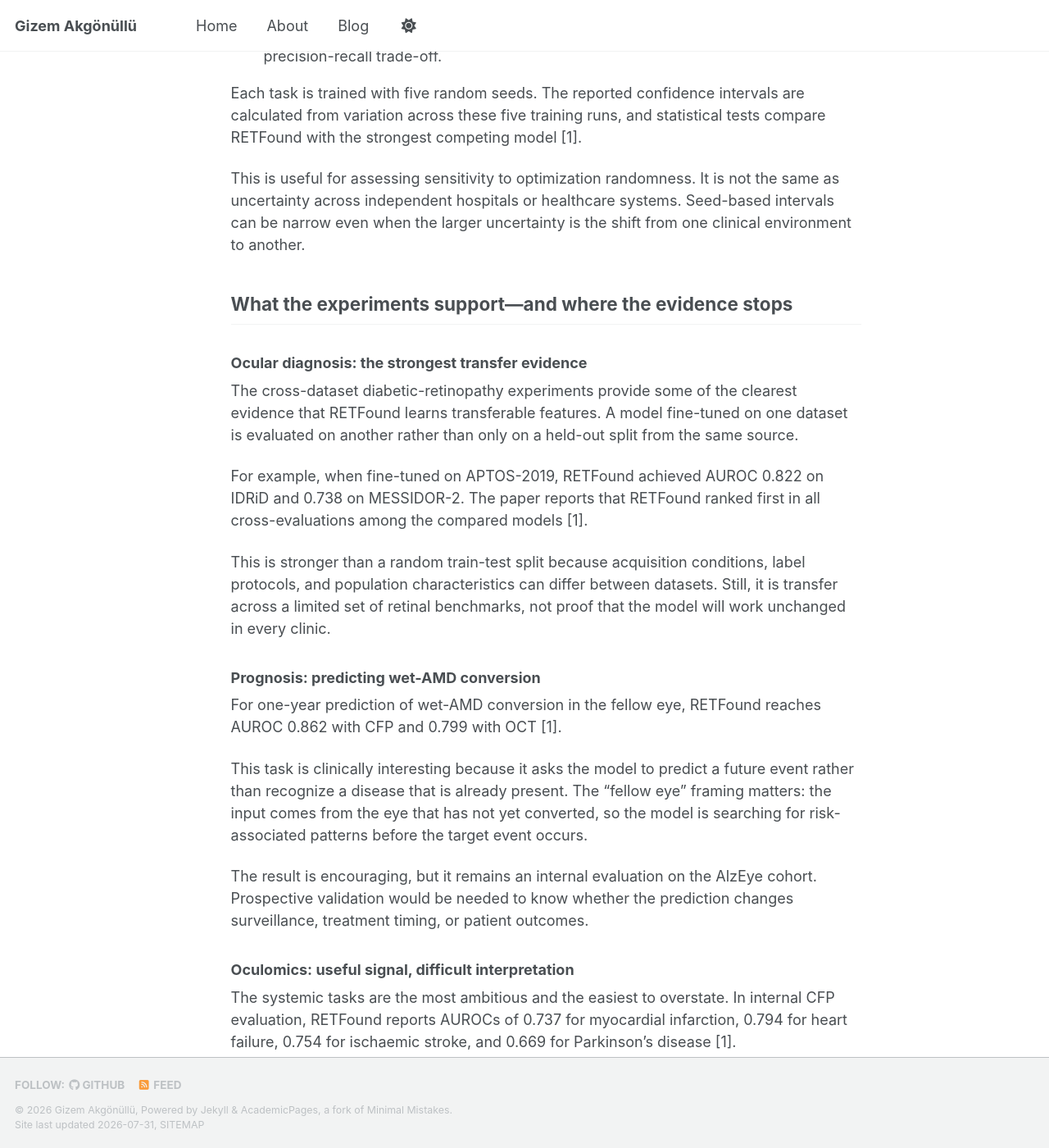
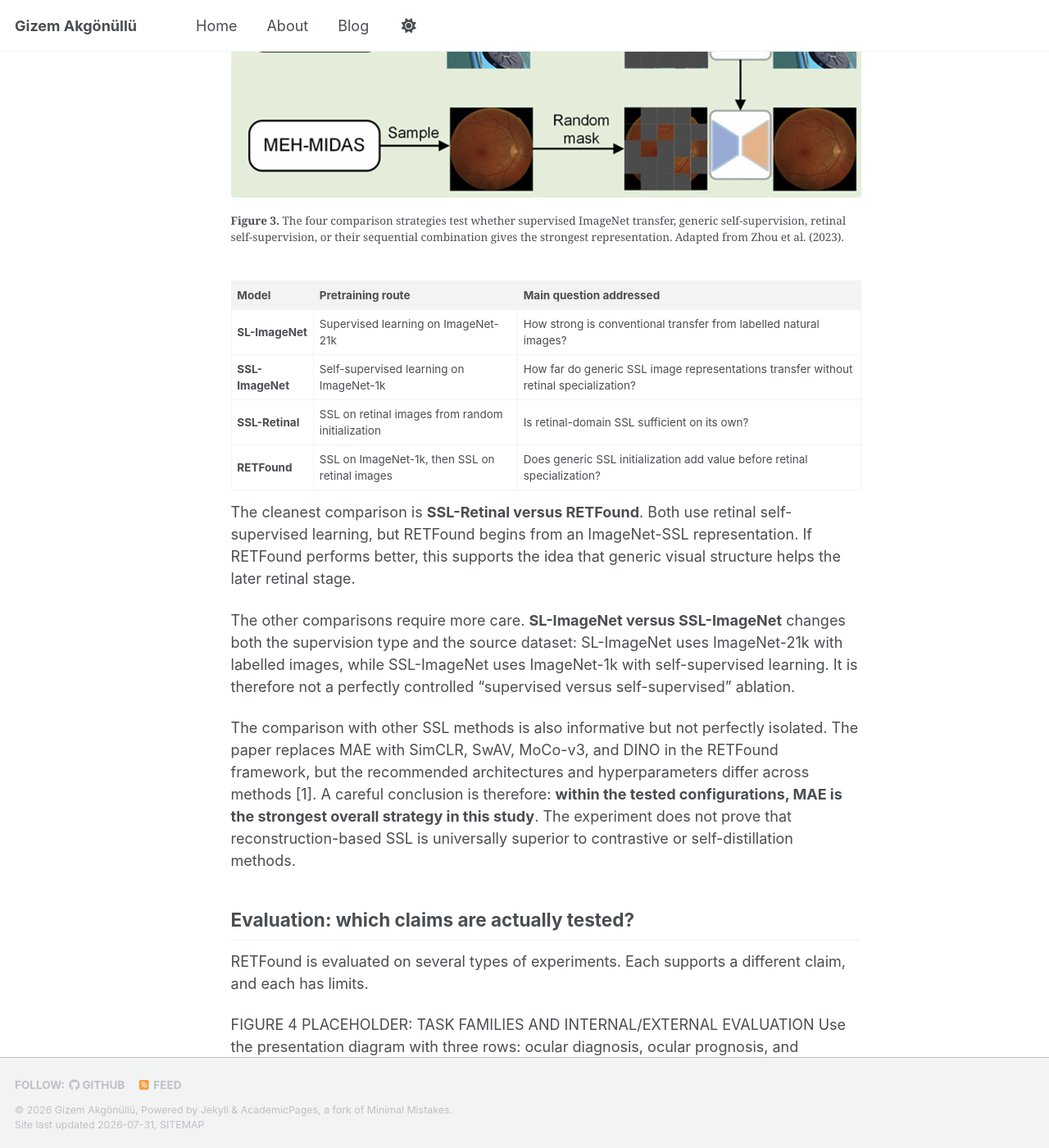
Before and after one commit to gizem-corp/gizem-corp.github.io, a Jekyll site: the page built from _posts/2026-07-05-retfound-learning-from-the-retina-without-labels.md, in a window 1280 px wide and 1400 px high, scrolled down 7277 px. Shown: the whole window at 82% size. Built offline with Jekyll 4.4.1, drawn with Linux system fonts in a browser that asks for light colours; a style sheet for code colours, icons or effects is not loaded; some of the changed text lies outside the part shown.

Commit message:
Revise figure placeholders and content structure
Updated placeholders for figures and added sections on retinal images and pretraining strategies.

```diff
--- a/_posts/2026-07-05-retfound-learning-from-the-retina-without-labels.md
+++ b/_posts/2026-07-05-retfound-learning-from-the-retina-without-labels.md
@@ -41,7 +41,7 @@ The downstream tasks fall into three groups:
 
 The third setting needs careful wording. A retinal scan does not directly diagnose heart failure, myocardial infarction, stroke, or Parkinson's disease. RETFound outputs a statistical risk estimate learned from associations in retrospective data. It does not establish a causal mechanism, and it should not be interpreted as a stand-alone clinical decision-maker.
 
-<!-- FIGURE 1 PLACEHOLDER: CFP vs OCT MODALITIES
+FIGURE 1 PLACEHOLDER: CFP vs OCT MODALITIES
 Use the presentation image that shows CFP and OCT side by side.
 Suggested file name after upload: /images/retfound/cfp-oct-comparison.png
 
@@ -50,7 +50,7 @@ Insert after uploading:
   <img src="/images/retfound/cfp-oct-comparison.png" alt="CFP and OCT retinal imaging modalities" style="width:100%;">
   <figcaption><strong>Figure 1.</strong> CFP provides a surface view of the retina, while OCT provides a cross-sectional view of retinal layers.</figcaption>
 </figure>
--->
+
 
 ## Retinal images are not one kind of data
 
@@ -143,7 +143,7 @@ The two-stage distinction is the core of the method:
 
 RETFound uses a masked autoencoder (MAE), a self-supervised architecture introduced for image representation learning by He et al. [2]. The model deliberately hides most of its input, processes only the visible part with a large encoder, and reconstructs the missing content with a lighter decoder.
 
-<!-- FIGURE 2 PLACEHOLDER: SELF-SUPERVISED PRETRAINING / MAE PIPELINE
+FIGURE 2 PLACEHOLDER: SELF-SUPERVISED PRETRAINING / MAE PIPELINE
 Use the presentation image titled "Self-Supervised Pretraining".
 Suggested file name after upload: /images/retfound/mae-pretraining-pipeline.png
 
@@ -152,7 +152,7 @@ Insert after uploading:
   <img src="/images/retfound/mae-pretraining-pipeline.png" alt="Self-supervised masked-autoencoder pretraining pipeline for RETFound" style="width:100%;">
   <figcaption><strong>Figure 2.</strong> RETFound learns from unlabelled retinal images by masking many patches and reconstructing the missing content.</figcaption>
 </figure>
--->
+
 
 ### Why mask so aggressively?
 
@@ -182,7 +182,7 @@ This scale is both a strength and a caveat. It makes a rich retinal representati
 
 The most interesting part of RETFound is not only its architecture. It is the four-way comparison used to ask **where useful representations come from**.
 
-<!-- FIGURE 3 PLACEHOLDER: FOUR PRETRAINING STRATEGIES
+FIGURE 3 PLACEHOLDER: FOUR PRETRAINING STRATEGIES
 Use the presentation/paper image showing SL-ImageNet, SSL-ImageNet, SSL-Retinal and RETFound.
 Suggested file name after upload: /images/retfound/pretraining-strategies.png
 
@@ -191,7 +191,7 @@ Insert after uploading:
   <img src="/images/retfound/pretraining-strategies.png" alt="Four pretraining strategies compared in RETFound" style="width:100%;">
   <figcaption><strong>Figure 3.</strong> The four comparison strategies test whether supervised ImageNet transfer, generic self-supervision, retinal self-supervision, or their sequential combination gives the strongest representation. Adapted from Zhou et al. (2023).</figcaption>
 </figure>
--->
+
 
 | Model | Pretraining route | Main question addressed |
 |---|---|---|
@@ -210,7 +210,7 @@ The comparison with other SSL methods is also informative but not perfectly isol
 
 RETFound is evaluated on several types of experiments. Each supports a different claim, and each has limits.
 
-<!-- FIGURE 4 PLACEHOLDER: TASK FAMILIES AND INTERNAL/EXTERNAL EVALUATION
+FIGURE 4 PLACEHOLDER: TASK FAMILIES AND INTERNAL/EXTERNAL EVALUATION
 Use the presentation diagram with three rows: ocular diagnosis, ocular prognosis, and oculomics; internal/external datasets.
 Suggested file name after upload: /images/retfound/evaluation-task-families.png
 
@@ -219,7 +219,7 @@ Insert after uploading:
   <img src="/images/retfound/evaluation-task-families.png" alt="RETFound task families and internal or external evaluation settings" style="width:100%;">
   <figcaption><strong>Figure 4.</strong> RETFound is evaluated across ocular diagnosis, wet-AMD prognosis, and systemic risk prediction, with different internal and external validation settings.</figcaption>
 </figure>
--->
+
 
 | Claim | Experimental test | What the test can support | What it cannot establish |
 |---|---|---|---|
```
